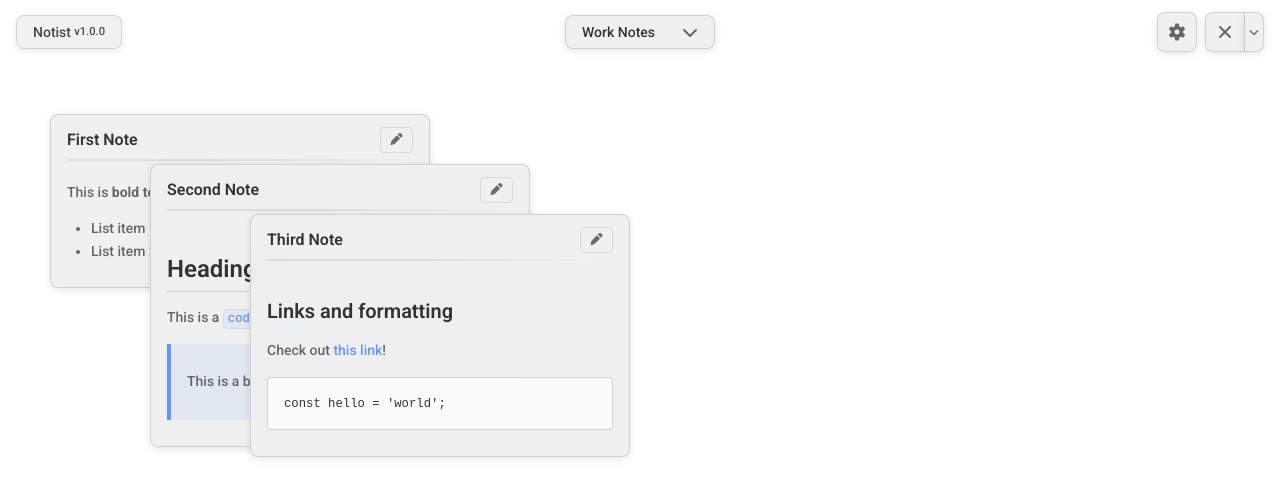
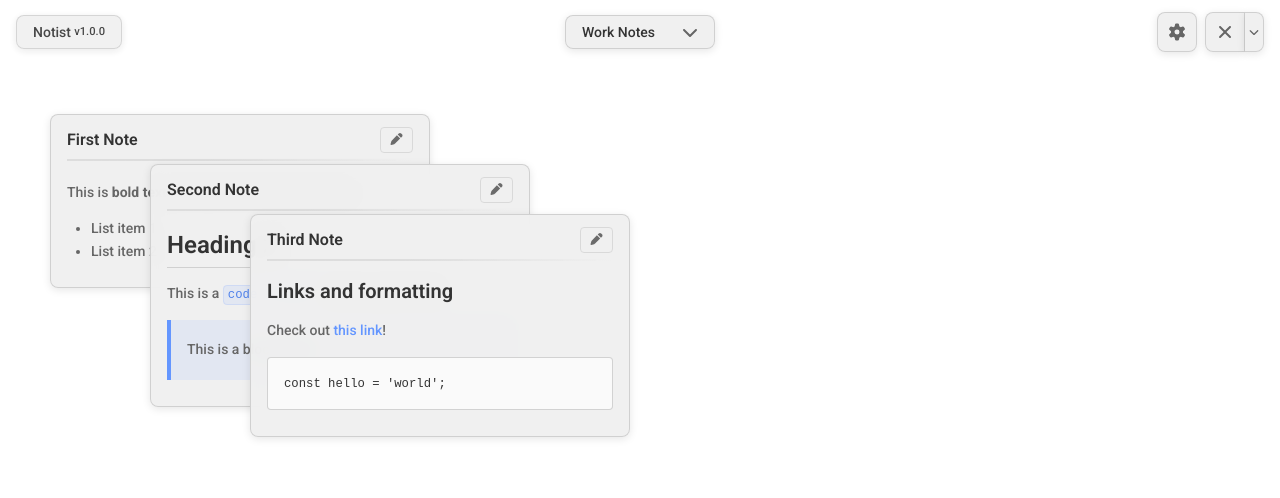
Before and after one commit to Knyrps/Notist, a Vue app in the folder Notist.Frontend/: page / in a window 1280 px wide. Shown: the top 498 px of the page. Built offline with nearby package versions, Linux system fonts and the light colour scheme.

Commit message:
Style adjustments for blockquotes and first headers in md block

```diff
--- a/Notist.Frontend/src/styles/markdown.scss
+++ b/Notist.Frontend/src/styles/markdown.scss
@@ -13,6 +13,11 @@
         margin-bottom: 0.5em;
         color: $color-text-primary;
         font-weight: 600;
+
+        // Reduce top margin for first heading in container
+        &:first-child {
+            margin-top: 0.5em; // One third of 1.5em
+        }
     }
 
     h1 {
@@ -77,11 +82,10 @@
     blockquote {
         border-left: 4px solid $color-accent-primary;
         margin: 1em 0;
-        padding-left: 1rem;
         color: $color-text-secondary;
         background: $color-accent-light;
         border-radius: 0 $radius-secondary $radius-secondary 0;
-        padding: 0.75rem 1rem;
+        padding: 0.25rem .5rem 0.25rem 1rem;
     }
 
     ul,
```
